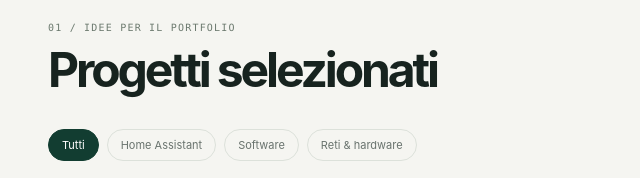
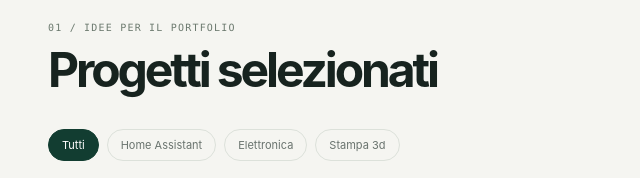
Before and after one commit to massimomichelotti90-byte/massimomichelotti90-byte.github.io, a plain HTML site: page index.html in a window 1280 px wide. Shown: the part 860-1038 px from the top of the page, 12-652 px from the left. Drawn offline with Linux system fonts and the light colour scheme.

Commit message:
Update index.html
modifica pulsanti e filtri articoli

```diff
--- a/index.html
+++ b/index.html
@@ -46,7 +46,7 @@
     </section>
     <div class="wrap stats"><div class="stat"><strong>Home Assistant</strong><span>il mio laboratorio smart</span></div><div class="stat"><strong>Open source</strong><span>condivisione e comunità</span></div><div class="stat"><strong>Progetti reali</strong><span>idee messe alla prova</span></div></div>
     <section class="wrap section" id="progetti"><div class="section-head"><div><div class="kicker">01 / IDEE PER IL PORTFOLIO</div><h2>Progetti selezionati</h2></div><p class="section-copy"></p></div>
-      <div class="filters" role="group" aria-label="Filtra i progetti"><button class="filter active" data-filter="tutti">Tutti</button><button class="filter" data-filter="home">Home Assistant</button><button class="filter" data-filter="software">Software</button><button class="filter" data-filter="rete">Reti & hardware</button></div>
+      <div class="filters" role="group" aria-label="Filtra i progetti"><button class="filter active" data-filter="tutti">Tutti</button><button class="filter" data-filter="home">Home Assistant</button><button class="filter" data-filter="elettronica">Elettronica</button><button class="filter" data-filter="stampa3d">Stampa 3d</button></div>
       <div class="projects">
         <article class="card" data-category="home" id="progetto-fujitsu"><a class="card-link" href="fujitsu-airstage.html" aria-label="Apri articolo Fujitsu AIRSTAGE">
   <div class="card-art">
```
